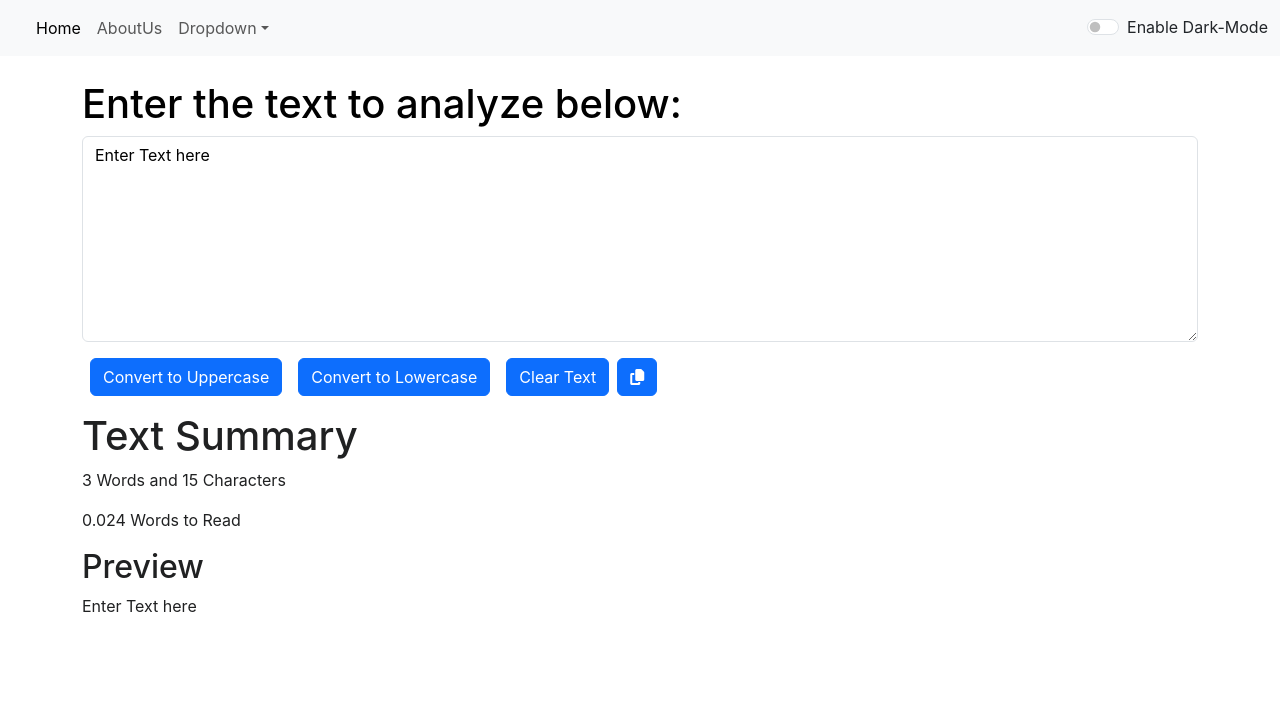
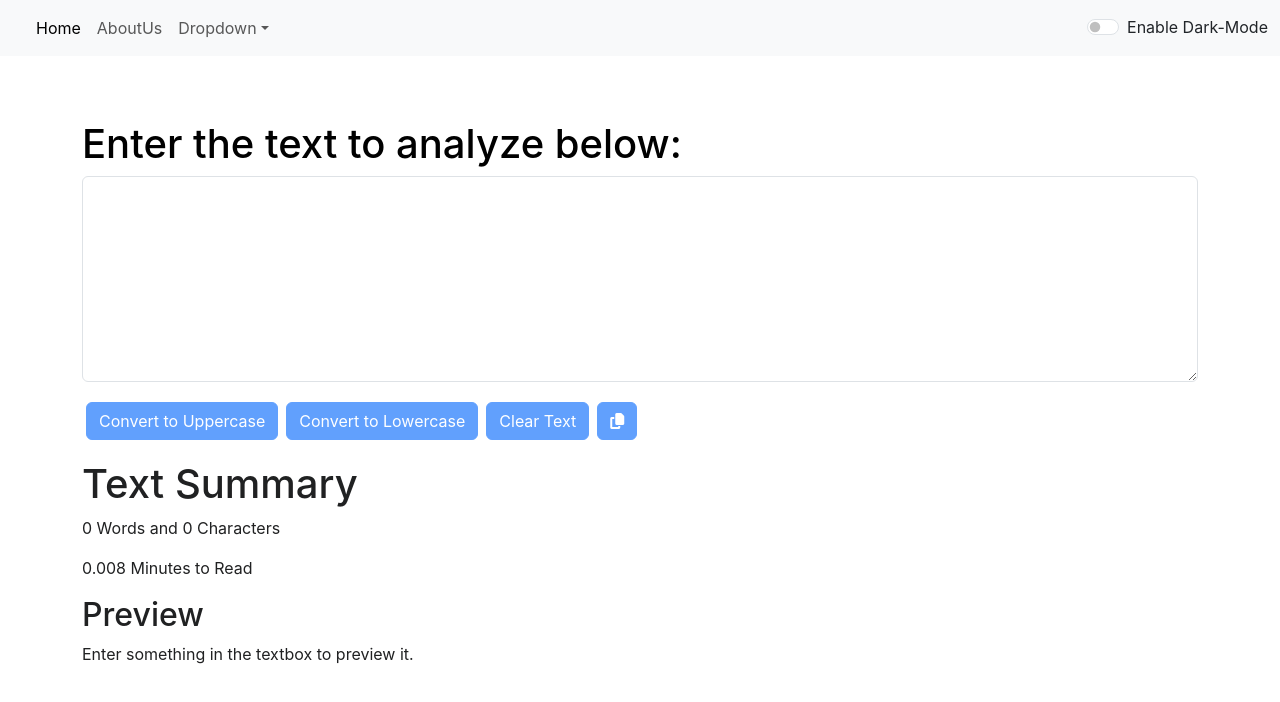
Before and after one commit to Oopschinmay/Optimus, a React (Create React App) app: page / in a window 1280 px wide. Shown: the top 702 px of the page. Built offline with nearby package versions, Linux system fonts and the light colour scheme.

Commit message:
committosite

```diff
--- a/src/App.js
+++ b/src/App.js
@@ -42,10 +42,9 @@ function App() {
         <Navbar title="TextUtils" mode={mode} toggleStyle={toggleStyle} />
         <Alert alert={alert} />
         <div className="container my-4">
-          <TextForm showAlert={showAlert} heading="Enter the text to analyze below: " mode={mode} />
           <Routes>
             <Route exact path='/AboutUs' element={<AboutUs mode={mode}></AboutUs>} />
-            <Route TextForm showAlert={showAlert} heading="Enter the text to analyze below: " mode={mode} />
+            <Route exact path='/' element={<TextForm showAlert={showAlert} heading="Enter the text to analyze below: " mode={mode}></TextForm>} />
           </Routes>
         </div>
       </Router>
--- a/src/components/Alert.js
+++ b/src/components/Alert.js
@@ -2,8 +2,10 @@ import React from 'react'
 
 export default function Alert(props) {
     return (
-        props.alert && <div className={`alert alert-${props.alert.type} alert-dismissible fade show`} role="alert">
-            <strong>{props.alert.type}</strong>: {props.alert.msg}
+        <div style={{ height: '40px' }}>
+            {props.alert && <div className={`alert alert-${props.alert.type} alert-dismissible fade show`} role="alert">
+                <strong>{props.alert.type}</strong>: {props.alert.msg}
+            </div>}
         </div>
     )
 }
--- a/src/components/Navbar.js
+++ b/src/components/Navbar.js
@@ -21,14 +21,14 @@ export default function Navbar(props) {
                                 <Link className="nav-link" to="/AboutUs">AboutUs</Link>
                             </li>
                             <li className="nav-item dropdown">
-                                <a className="nav-link dropdown-toggle" href="/" role="button" data-bs-toggle="dropdown" aria-expanded="false">
+                                <a className="nav-link dropdown-toggle" href="#" role="button" data-bs-toggle="dropdown" aria-expanded="false">
                                     Dropdown
                                 </a>
                                 <ul className="dropdown-menu">
-                                    <li><a className="dropdown-item" href="/">Action</a></li>
-                                    <li><a className="dropdown-item" href="/">Another action</a></li>
+                                    <li><a className="dropdown-item" href="#">Action</a></li>
+                                    <li><a className="dropdown-item" href="#">Another action</a></li>
                                     <li><hr className="dropdown-divider" /></li>
-                                    <li><a className="dropdown-item" href="/">Something else here</a></li>
+                                    <li><a className="dropdown-item" href="#">Something else here</a></li>
                                 </ul>
                             </li>
                         </ul>
--- a/src/components/TextForm.js
+++ b/src/components/TextForm.js
@@ -2,7 +2,7 @@ import { useState } from "react";
 import React from 'react'
 
 export default function TextForm(props) {
-    const [text, setText] = useState('Enter Text here');
+    const [text, setText] = useState('');
     const handleUpClick = () => {
         //console.log("Uppercase was clicked!!" + text);
         let newText = text.toUpperCase();
@@ -38,15 +38,15 @@ export default function TextForm(props) {
                 <div className="mb-3">
                     <textarea className="form-control" value={text} style={{ backgroundColor: props.mode === 'light' ? 'white' : '#202122', color: props.mode === 'dark' ? 'white' : 'black' }} onChange={handleOnChange} id="exampleFormControlTextarea1" rows="8"></textarea>
                 </div>
-                <button className="btn btn-primary mx-2" onClick={handleUpClick}>Convert to Uppercase</button>
-                <button className="btn btn-primary mx-2" onClick={handleLoClick}>Convert to Lowercase</button>
-                <button className="btn btn-primary mx-2" onClick={handleClearClick}>Clear Text</button>
-                <button className="btn btn-primary" onClick={handleCopy}><i class="fa-solid fa-copy"></i></button>
+                <button disabled={text.length === 0} className="btn btn-primary mx-1 my-1" onClick={handleUpClick}>Convert to Uppercase</button>
+                <button disabled={text.length === 0} className="btn btn-primary mx-1 my-1" onClick={handleLoClick}>Convert to Lowercase</button>
+                <button disabled={text.length === 0} className="btn btn-primary mx-1 my-1" onClick={handleClearClick}>Clear Text</button>
+                <button disabled={text.length === 0} className="btn btn-primary mx-1 my-1" onClick={handleCopy}><i className="fa-solid fa-copy"></i></button>
             </div>
             <div className="Container my-3" style={{ color: props.mode === 'dark' ? 'white' : '#202122' }}>
                 <h1>Text Summary</h1>
-                <p>{text.split(" ").length} Words and {text.length} Characters</p>
-                <p>{0.008 * text.split(" ").length} Words to Read</p>
+                <p>{text.split(" ").filter((element) => { return element.length !== 0 }).length} Words and {text.length} Characters</p>
+                <p>{0.008 * text.split(" ").length} Minutes to Read</p>
                 <h2>Preview</h2>
                 <p>{text.length > 0 ? text : "Enter something in the textbox to preview it."}</p>
             </div>
```
